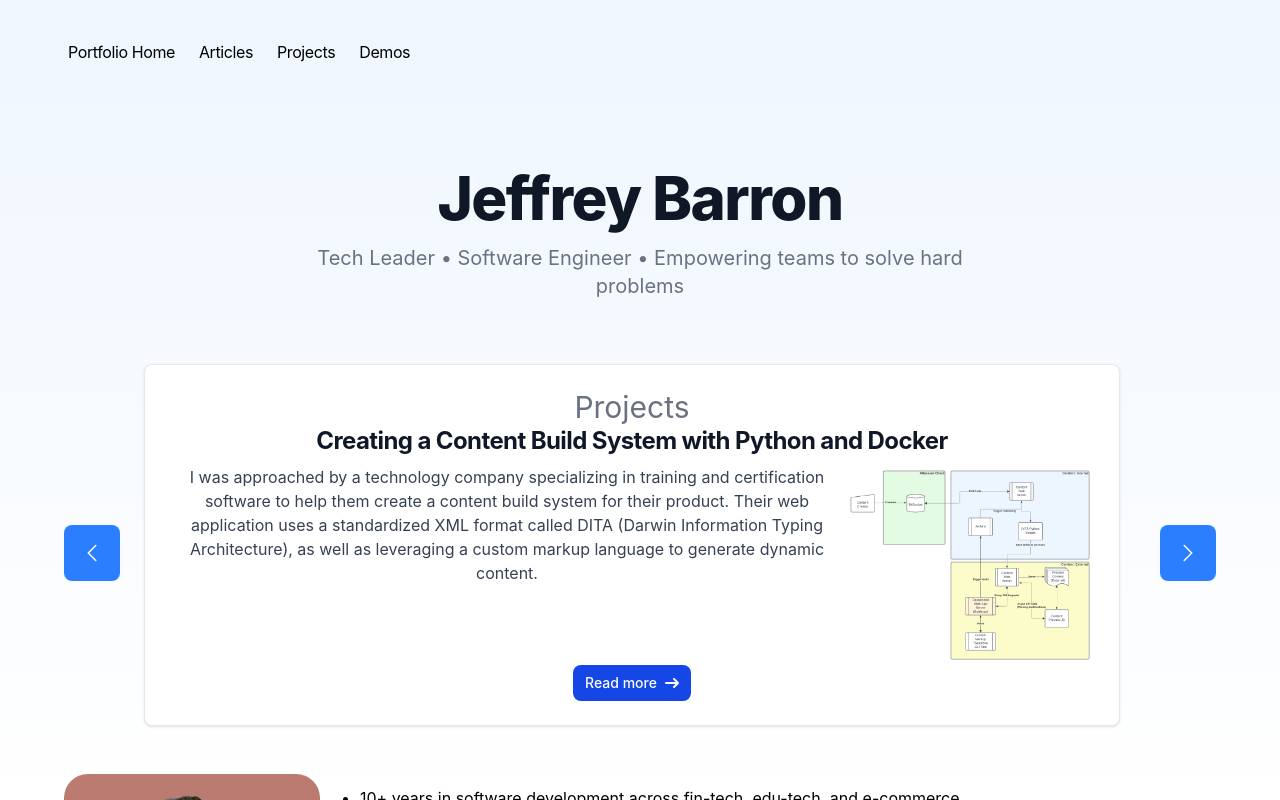
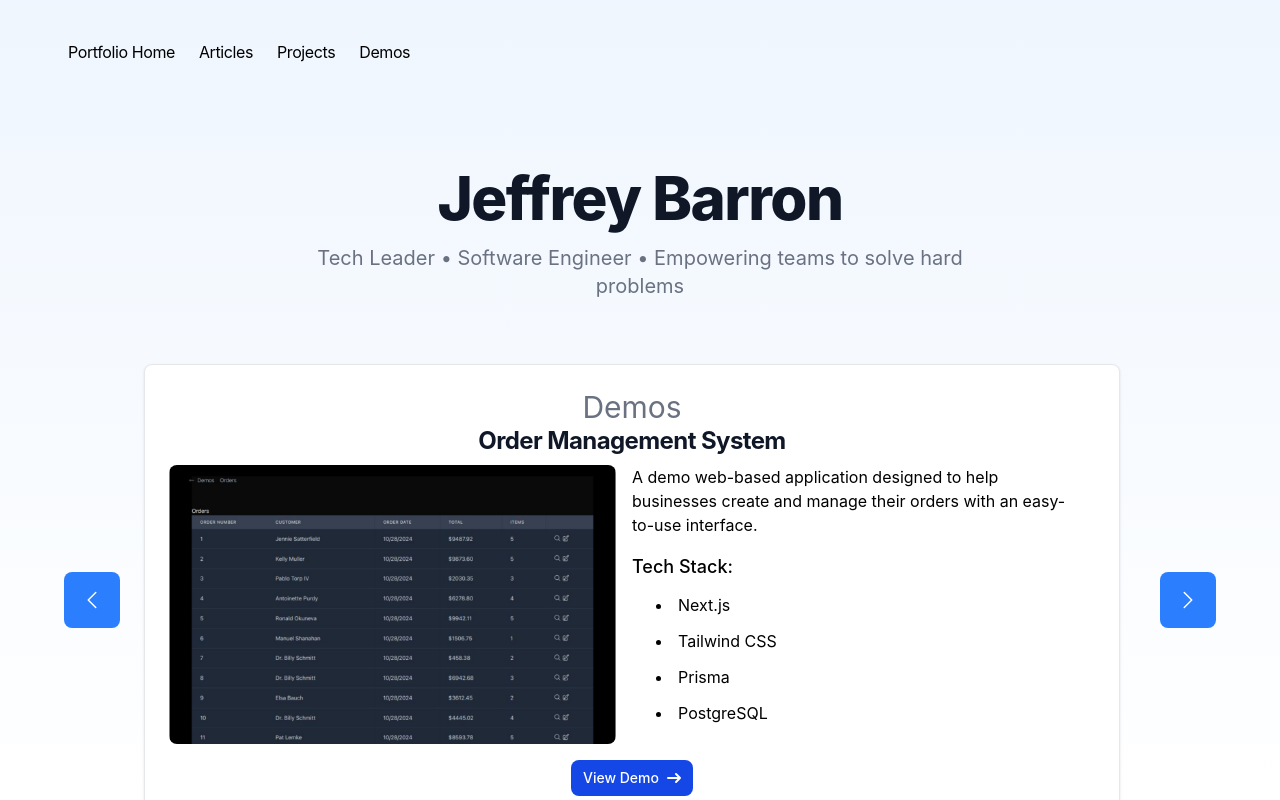
Before and after one commit to barronbud/portfolio, a Next.js app in the folder main/: page / in a window 1280 px wide. Shown: the top 800 px of the page. Built offline with nearby package versions, Linux system fonts and the light colour scheme.

Commit message:
Add preview card for demos on carousel

```diff
--- a/main/app/demos/page.tsx
+++ b/main/app/demos/page.tsx
@@ -1,6 +1,6 @@
 import { Metadata } from "next";
 import { ExternalButton } from "../components/buttons";
-
+import Image from "next/image";
 export const metadata: Metadata = {
     title: "Demos",
     description: "Demo apps exploring new tools and tech",
@@ -16,11 +16,11 @@ export default function Page() {
                 <div className="pt-6 space-y-4 flex flex-col items-center sm:flex-row">
                     <div className="">
                         <a href="/demos/order-management-system">
-                            <img
+                            <Image
                                 src="/images/order-demo.png"
                                 alt=""
-                                width="1308"
-                                height="816"
+                                width={1308}
+                                height={816}
                             />
                         </a>
                     </div>
--- a/main/app/page.tsx
+++ b/main/app/page.tsx
@@ -4,11 +4,65 @@ import Recommendations from "./components/recommendations";
 import { getBlogPosts, getProjectPosts } from "app/mdx-utils";
 import Carousel from "./components/carousel";
 import { PostPreview } from "./components/post-preview";
+import { ExternalButton } from "./components/buttons";
+import Image from "next/image";
 
 export default async function Page() {
     const articles = getBlogPosts();
     const cases = getProjectPosts();
     const posts = [...cases, ...articles];
+    const demos = [
+        <div
+            className="mb-4 md:mr-4 p-6 bg-white border border-gray-200 rounded-lg shadow dark:bg-gray-800 dark:border-gray-700"
+            key="demos"
+        >
+            <a href="/demos/order-management-system">
+                <h3 className="text-3xl text-gray-500 capitalize">Demos</h3>
+                <h5 className="mb-2 text-2xl font-bold tracking-tight text-gray-900 dark:text-white">
+                    Order Management System
+                </h5>
+            </a>
+            <div className="flex flex-row flex-row-reverse mb-4">
+                <div className="text-left basis-1/2 mx-4">
+                    <p className="mb-3 font-normal">
+                        A demo web-based application designed to help businesses
+                        create and manage their orders with an easy-to-use
+                        interface.
+                    </p>
+                    <p className="font-medium text-lg mt-4">Tech Stack:</p>
+                    <ul className="list-disc list-inside">
+                        <li>Next.js</li>
+                        <li>Tailwind CSS</li>
+                        <li>Prisma</li>
+                        <li>PostgreSQL</li>
+                    </ul>
+                </div>
+                <div className="basis-1/2">
+                    <Image
+                        src="/images/order-demo.png"
+                        alt="Order Management System"
+                        width={1308}
+                        height={816}
+                        className="rounded-lg"
+                    />
+                </div>
+            </div>
+
+            <ExternalButton href="/demos/order-management-system">
+                View Demo
+            </ExternalButton>
+        </div>,
+    ];
+    const postPreviews = posts.map((post) => (
+        <PostPreview
+            key={post.slug}
+            post={post}
+            type={post.metadata.type}
+            useLabel={true}
+        />
+    ));
+
+    const previews = [...demos, ...postPreviews];
 
     return (
         <section>
@@ -27,16 +81,7 @@ export default async function Page() {
                 </div>
                 <div className="bg-gradient-to-b from-blue-50 to-transparent dark:from-blue-900 w-full h-full absolute top-0 left-0 z-0"></div>
             </div>
-            <Carousel>
-                {posts.map((post) => (
-                    <PostPreview
-                        key={post.slug}
-                        post={post}
-                        type={post.metadata.type}
-                        useLabel={true}
-                    />
-                ))}
-            </Carousel>
+            <Carousel>{previews}</Carousel>
             <About />
             <h2 className="mb-8 text-3xl font-semibold tracking-tighter">
                 Recommendations
```
